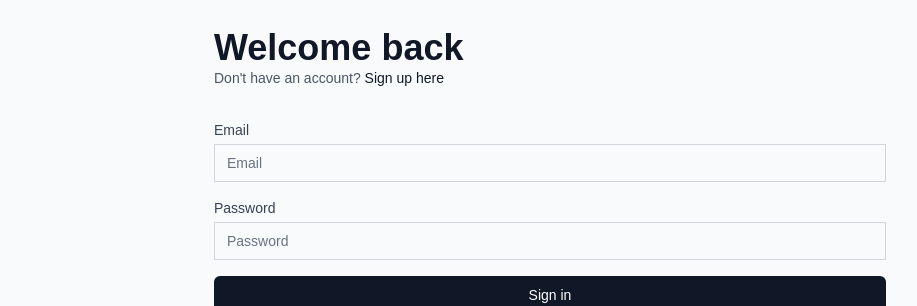
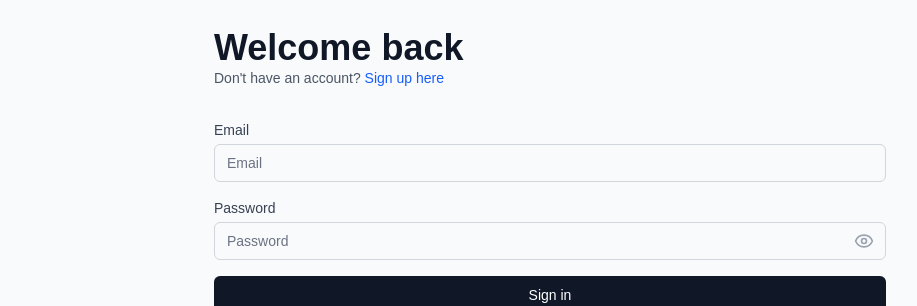
Before and after one commit to SilvaLucas92/fake-twitter, a Next.js app: page /auth/login in a window 1280 px wide. Shown: the part 132-438 px from the top of the page, without its empty margins (90-1007 px from the left). Built offline with nearby package versions, Linux system fonts and the light colour scheme; no server answers.

Commit message:
add password input and fix error msg

```diff
--- a/src/app/auth/login/page.tsx
+++ b/src/app/auth/login/page.tsx
@@ -100,7 +100,7 @@ export default function Login() {
             Don't have an account?{" "}
             <Link
               href="/auth/register"
-              className="font-medium text-gray-900 hover:underline"
+              className="font-medium text-blue-600 hover:underline"
             >
               Sign up here
             </Link>
--- a/src/app/error.tsx
+++ b/src/app/error.tsx
@@ -1,6 +1,7 @@
 "use client";
 
 import Button from "@/components/ui/button";
+import { ErrorMsg } from "@/components/ui/error-msg";
 import { useEffect } from "react";
 
 export default function Error({
@@ -15,9 +16,13 @@ export default function Error({
   }, [error]);
 
   return (
-    <div className="flex flex-col items-center justify-center min-h-screen">
-      <p className="text-red-500 mb-4">{error.message}</p>
-      <Button onClick={reset} label="Try again" />
+    <div className="max-w-2xl mx-auto py-8 px-4">
+      <div className="flex flex-col items-center justify-center space-y-4">
+        <ErrorMsg error={error.message} />
+        <div className="flex justify-center">
+          <Button onClick={reset} label="Try again" fullWidth={false} />
+        </div>
+      </div>
     </div>
   );
 }
--- a/src/app/post/[id]/error.tsx
+++ b/src/app/post/[id]/error.tsx
@@ -17,9 +17,11 @@ export default function Error({
 
   return (
     <div className="max-w-2xl mx-auto py-8 px-4">
-      <div className="text-center space-y-4">
+      <div className="flex flex-col items-center justify-center space-y-4">
         <ErrorMsg error={error.message} />
-        <Button onClick={reset} label="Try again" />
+        <div className="flex justify-center">
+          <Button onClick={reset} label="Try again" fullWidth={false} />
+        </div>
       </div>
     </div>
   );
--- a/src/app/user/edit/error.tsx
+++ b/src/app/user/edit/error.tsx
@@ -1,6 +1,7 @@
 "use client";
 
 import Button from "@/components/ui/button";
+import { ErrorMsg } from "@/components/ui/error-msg";
 import { useEffect } from "react";
 
 export default function Error({
@@ -15,9 +16,13 @@ export default function Error({
   }, [error]);
 
   return (
-    <div className="flex flex-col items-center justify-center min-h-screen">
-      <p className="text-red-500 mb-4">{error.message}</p>
-      <Button onClick={reset} label="Try again" />
+    <div className="max-w-2xl mx-auto py-8 px-4">
+      <div className="flex flex-col items-center justify-center space-y-4">
+        <ErrorMsg error={error.message} />
+        <div className="flex justify-center">
+          <Button onClick={reset} label="Try again" fullWidth={false} />
+        </div>
+      </div>
     </div>
   );
 }
--- a/src/components/ui/button.tsx
+++ b/src/components/ui/button.tsx
@@ -6,6 +6,7 @@ interface ButtonProps {
   label: string;
   onClick?: () => void;
   type?: "button" | "submit" | "reset";
+  fullWidth?: boolean;
 }
 
 const Button: React.FC<ButtonProps> = ({
@@ -14,17 +15,20 @@ const Button: React.FC<ButtonProps> = ({
   label,
   onClick,
   type = "button",
+  fullWidth = true,
 }) => {
   return (
     <button
       type={type}
       onClick={onClick}
       disabled={disabled || loading}
-      className={`group relative w-full flex justify-center py-2 px-4 border border-transparent text-sm font-medium rounded-md text-white bg-gray-900 hover:bg-gray-800 focus:outline-none focus:ring-2 focus:ring-offset-2 focus:ring-gray-500 ${
+      className={`group relative ${
+        fullWidth ? "w-full" : ""
+      } flex justify-center py-2 px-4 border border-transparent text-sm font-medium rounded-md text-white bg-gray-900 hover:bg-gray-800 focus:outline-none focus:ring-2 focus:ring-offset-2 focus:ring-gray-500 ${
         disabled || loading ? "opacity-50 cursor-not-allowed" : ""
       }`}
     >
-      {loading ? "Loading..." : label}
+      {label}
     </button>
   );
 };
--- a/src/components/ui/input.tsx
+++ b/src/components/ui/input.tsx
@@ -1,4 +1,5 @@
-import React from "react";
+import React, { useState } from "react";
+import { Eye, EyeOff } from "lucide-react";
 
 interface InputProps extends React.InputHTMLAttributes<HTMLInputElement> {
   onChange: (e: React.ChangeEvent<HTMLInputElement>) => void;
@@ -23,9 +24,19 @@ const Input: React.FC<InputProps> = ({
   className,
   ...rest
 }) => {
+  const [showPassword, setShowPassword] = useState(false);
   const errorClass = error
     ? "border-red-500 focus:ring-red-500 focus:border-red-500"
     : "border-gray-300 focus:ring-blue-500 focus:border-blue-500";
+
+  const isPassword = type === "password";
+  const inputType = isPassword ? (showPassword ? "text" : "password") : type;
+
+  const handleTogglePassword = (e: React.MouseEvent) => {
+    e.preventDefault();
+    e.stopPropagation();
+    setShowPassword(!showPassword);
+  };
 
   return (
     <div>
@@ -37,22 +48,39 @@ const Input: React.FC<InputProps> = ({
           {label}
         </label>
       )}
+      <div className="relative">
         <input
           id={id || name}
           name={name}
-        type={type}
+          type={inputType}
           autoComplete={autoComplete}
           value={value}
           onChange={onChange}
           disabled={disabled}
           placeholder={placeholder}
-        className={`appearance-none rounded-none relative block w-full px-3 py-2 border ${errorClass} placeholder-gray-500 text-gray-900 focus:outline-none focus:z-10 sm:text-sm ${
-          className || ""
-        }`}
+          className={`appearance-none rounded-md relative block w-full px-3 py-2 border ${errorClass} placeholder-gray-500 text-gray-900 focus:outline-none focus:z-10 sm:text-sm ${
+            isPassword ? "pr-10" : ""
+          } ${className || ""}`}
           {...rest}
         />
+        {isPassword && (
+          <button
+            type="button"
+            onClick={handleTogglePassword}
+            className="absolute inset-y-0 right-0 pr-3 flex items-center text-gray-400 hover:text-gray-500 focus:outline-none z-20"
+            tabIndex={-1}
+            aria-label={showPassword ? "Hide password" : "Show password"}
+          >
+            {showPassword ? (
+              <EyeOff className="h-5 w-5" aria-hidden="true" />
+            ) : (
+              <Eye className="h-5 w-5" aria-hidden="true" />
+            )}
+          </button>
+        )}
+      </div>
       {error && typeof error === "string" && (
-        <p className="text-sm text-red-600">{error}</p>
+        <p className="text-sm text-red-600 mt-1">{error}</p>
       )}
     </div>
   );
```
Lines whose indentation alone changed are shown as unchanged.
